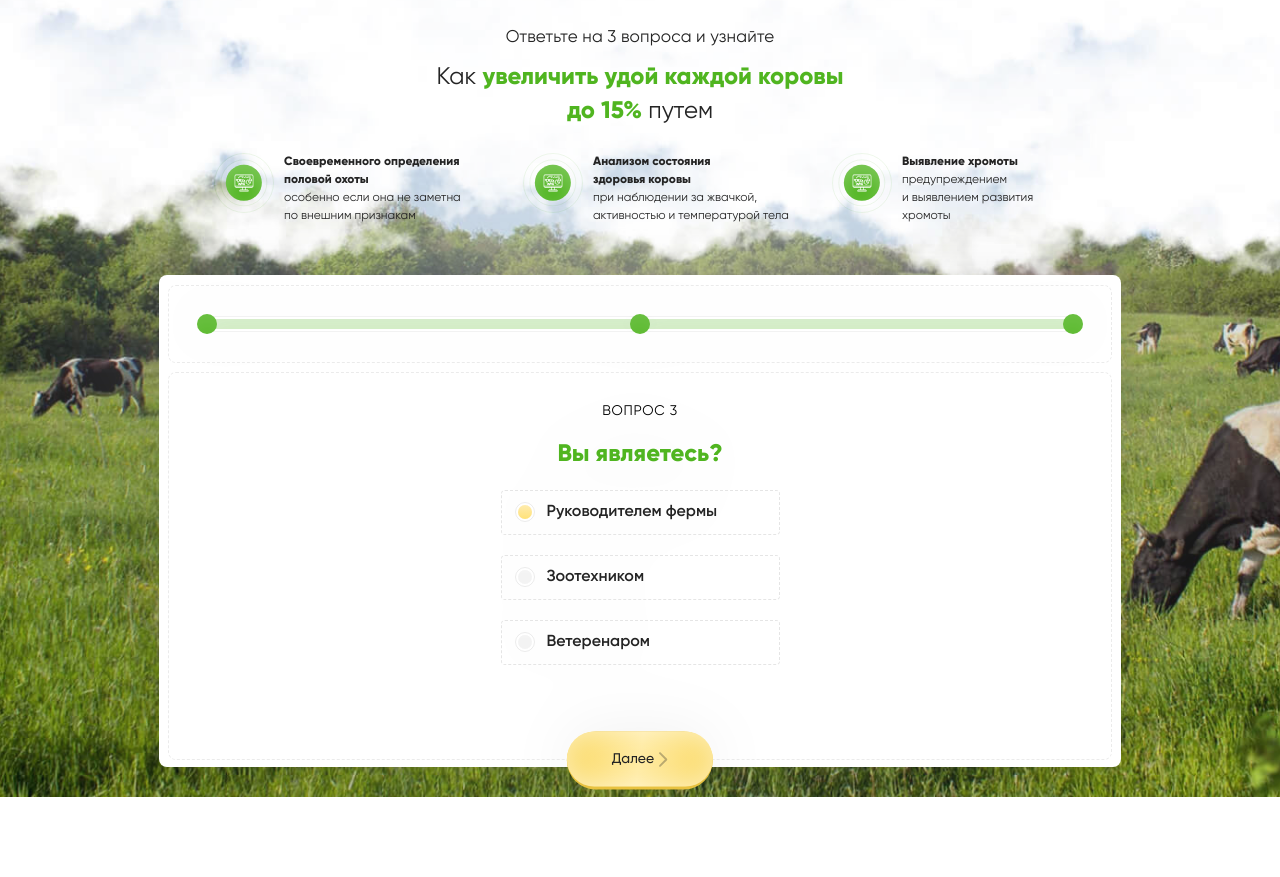
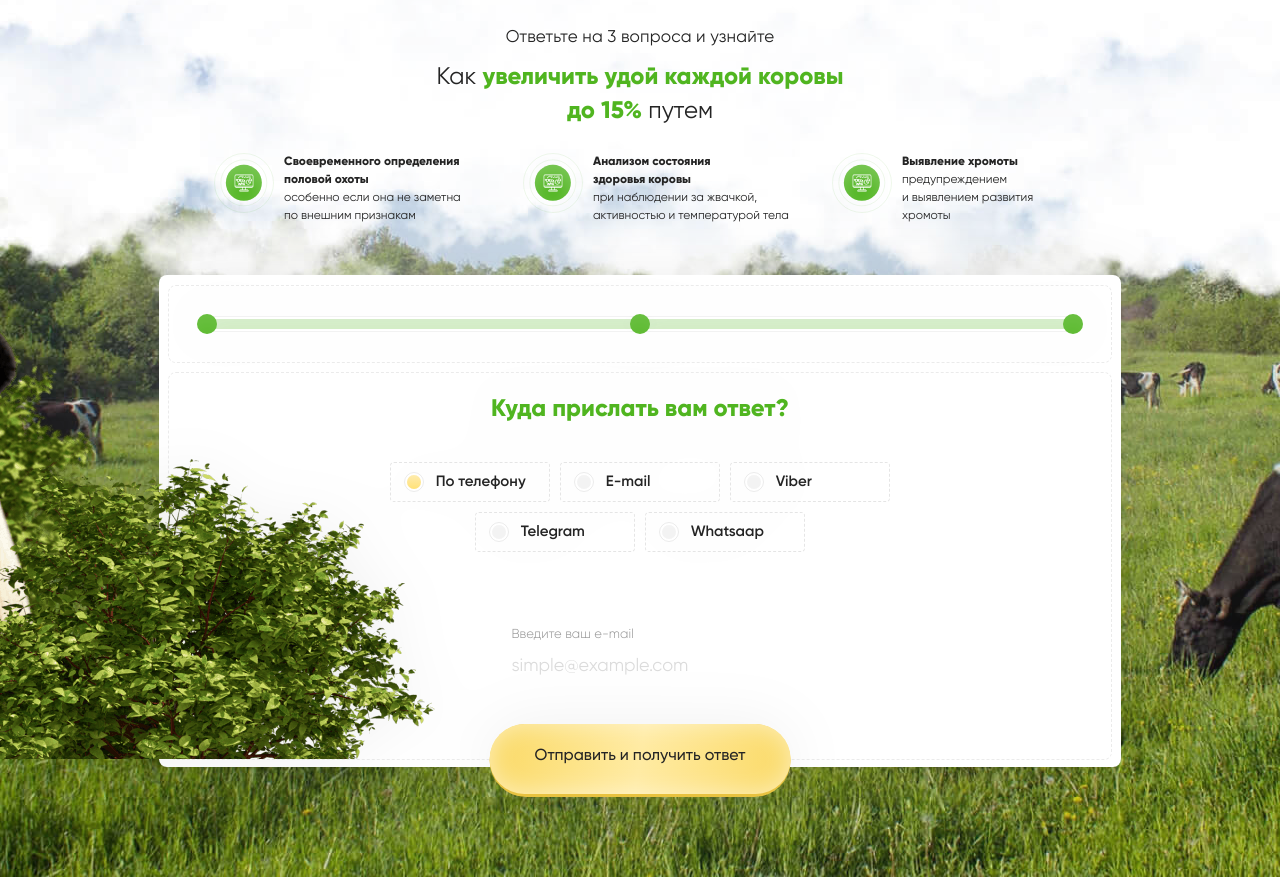
Before and after one commit to TalaViazenkina/e-stado, a website built with webpack: page source/html/quiz.html in a window 1280 px wide. Shown: the part 147-1024 px from the top of the page. Before the commit the page ends 944 px from the top, so only its background shows below. Built offline with nearby package versions, Linux system fonts and the light colour scheme; files whose address does not match are found by name.

Commit message:
Стилизует последнюю страницу квиза

```diff
--- a/source/html/quiz.html
+++ b/source/html/quiz.html
@@ -79,7 +79,7 @@
               </svg>
             </button>
           </div>
-          <div class="quiz-form__question question question--radio question--show">
+          <div class="quiz-form__question question question--radio">
             <span class="question__number">Вопрос 3</span>
             <p><b>Вы являетесь?</b></p>
             <div class="question__answer-list">
@@ -105,44 +105,46 @@
               </svg>
             </button>
           </div>
-          <div class="quiz-form__personal">
+          <div class="quiz-form__question question question--radio question--personal question--show">
             <p><b>Куда прислать вам ответ?</b></p>
+            <div class="question__answer-list">
               <label>
-              <input type="radio" name="contact" value="phone">
+                <input class="visually-hidden" type="radio" name="contact" value="phone" checked>
                 <span class="question__radiobox"></span>
                 По телефону
               </label>
               <label>
-              <input type="radio" name="contact" value="email">
+                <input class="visually-hidden" type="radio" name="contact" value="email">
                 <span class="question__radiobox"></span>
                 E-mail
               </label>
               <label>
-              <input type="radio" name="contact" value="Viber">
+                <input class="visually-hidden" type="radio" name="contact" value="Viber">
                 <span class="question__radiobox"></span>
                 Viber
               </label>
               <label>
-              <input type="radio" name="contact" value="Telegram ">
+                <input class="visually-hidden" type="radio" name="contact" value="Telegram ">
                 <span class="question__radiobox"></span>
                 Telegram
               </label>
               <label>
-              <input type="radio" name="contact" value="Whatsaap">
+                <input class="visually-hidden" type="radio" name="contact" value="Whatsaap">
                 <span class="question__radiobox"></span>
                 Whatsaap
               </label>
-            <div class="quiz-form__personal-data quiz-form__personal-data--phone">
+            </div>
+            <div class="question__personal-data question__personal-data--phone  hidden">
               <label>Введите ваш номер телефона
-                <input type="phone" name="tel">
+                <input type="tel" name="tel" placeholder="+375  ( _ _ ) _ _ _-_ _-_ _">
               </label>
             </div>
-            <div class="quiz-form__personal-data quiz-form__personal-data--phone">
+            <div class="question__personal-data question__personal-data--email">
               <label>Введите ваш e-mail
                 <input type="email" name="email" placeholder="simple@example.com">
               </label>
             </div>
-            <button class="button quiz-form__button" type="submit">Отправить и получить ответ</button>
+            <button class="button button--lg quiz-form__button" type="submit">Отправить и получить ответ</button>
           </div>
         </form>
       </div>
--- a/source/sass/blocks/button.scss
+++ b/source/sass/blocks/button.scss
@@ -36,4 +36,12 @@
     background: $color-festival;
     border-radius: 52px;
   }
+
+  &--lg {
+    padding-top: 23px;
+    padding-bottom: 28px;
+    font-weight: 500;
+    font-size: 16px;
+    line-height: 19px;
+  }
 }
--- a/source/sass/blocks/question.scss
+++ b/source/sass/blocks/question.scss
@@ -50,7 +50,7 @@
       }
 
       &:-ms-input-placeholder {
-        ccolor: rgba(0, 0, 0, 0.45);
+        color: rgba(0, 0, 0, 0.45);
       }
     }
   }
@@ -59,6 +59,7 @@
     .question__number {
       margin-bottom: 20px;
     }
+
     p {
       margin-top: 0;
       margin-bottom: 21px;
@@ -72,7 +73,7 @@
       }
     }
 
-    label {
+    .question__answer-list label {
       display: block;
       min-width: 279px;
       padding: 8px 13px 9px;
@@ -84,6 +85,103 @@
       filter: drop-shadow(0px 0px 30px rgba(0, 0, 0, 0.06));
       border-radius: 4px;
     }
+  }
+
+  &--personal {
+    padding-top: 22px;
+
+    p {
+      margin-bottom: 33px;
+    }
+
+    .question__answer-list {
+      display: flex;
+      flex-wrap: wrap;
+      justify-content: center;
+      max-width: 520px;
+      padding-bottom: 70px;
+    }
+
+    .question__answer-list label {
+      min-width: 160px;
+      margin: 5px;
+      padding: 6px 13px;
+      font-size: 15px;
+      line-height: 26px;
+    }
+
+    .question__personal-data {
+      max-width: 307px;
+      margin-right: 40px;
+
+      label {
+        display: block;
+        font-weight: 300;
+        font-size: 13px;
+        line-height: 15px;
+        color: rgba($color-nero, 0.5);
+      }
+
+      input {
+        @include field-reset;
+        display: block;
+        height: 48px;
+        padding: 8px 0;
+
+        color: $color-default-black;
+      }
+
+      &--phone {
+        input {
+          font-size: 20px;
+          line-height: 32px;
+
+          &::-webkit-input-placeholder {
+            color: $color-default-black;
+          }
+
+          &::-moz-placeholder {
+            color: $color-default-black;
+          }
+
+          &:-ms-input-placeholder {
+            color: $color-default-black;
+          }
+        }
+      }
+
+      &--email {
+        input {
+          font-size: 18px;
+          line-height: 32px;
+
+          &::-webkit-input-placeholder {
+            color: rgba(0, 0, 0, 0.14);
+          }
+
+          &::-moz-placeholder {
+            color: rgba(0, 0, 0, 0.14);
+          }
+
+          &:-ms-input-placeholder {
+            color: rgba(0, 0, 0, 0.14);
+          }
+        }
+      }
+    }
+  }
+
+  &::after {
+    content: "";
+    position: absolute;
+    right: 50%;
+    bottom: 0;
+    width: 1275px;
+    height: 704px;
+    background-image: url("../img/bg-cow@1x.png");
+    background-repeat: no-repeat;
+    background-position: right 0 top 0;
+    background-size: 100% 100%;
   }
 }
 
@@ -122,6 +220,6 @@
   }
 }
 
-input:checked + .question__radiobox::before {
+input:checked+.question__radiobox::before {
   background: linear-gradient(180deg, $color-drover2 0%, $color-dandelion2 100%);
 }
--- a/source/sass/blocks/quiz.scss
+++ b/source/sass/blocks/quiz.scss
@@ -30,6 +30,10 @@
     background-size: 1453px 940px;
     filter: blur(250px);
   }
+
+  .main {
+    padding-bottom: 80px;
+  }
 }
 
 .qiuz__info {
```
Also changed, not shown: build/css/style.css, build/css/style.min.css, build/quiz.html, 1 other file. Lines whose indentation alone changed are shown as unchanged.
